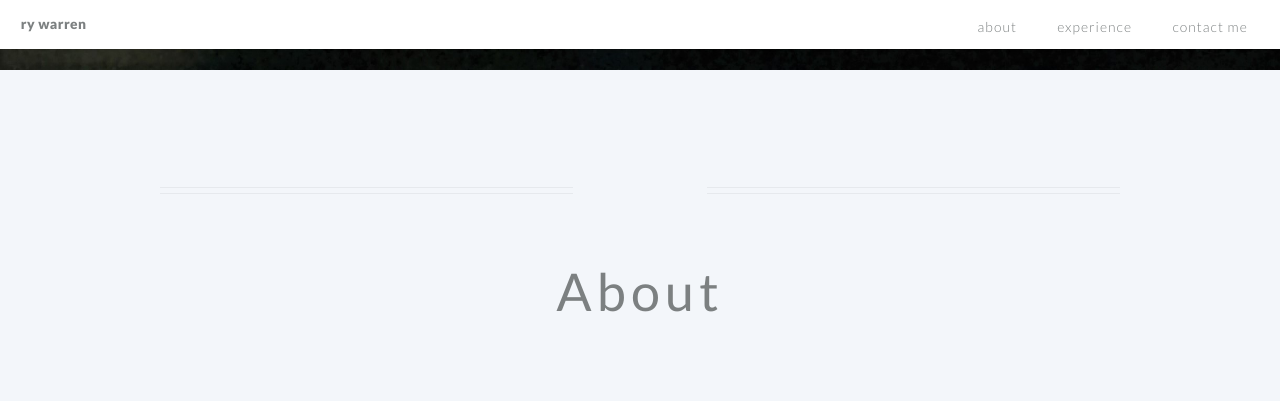
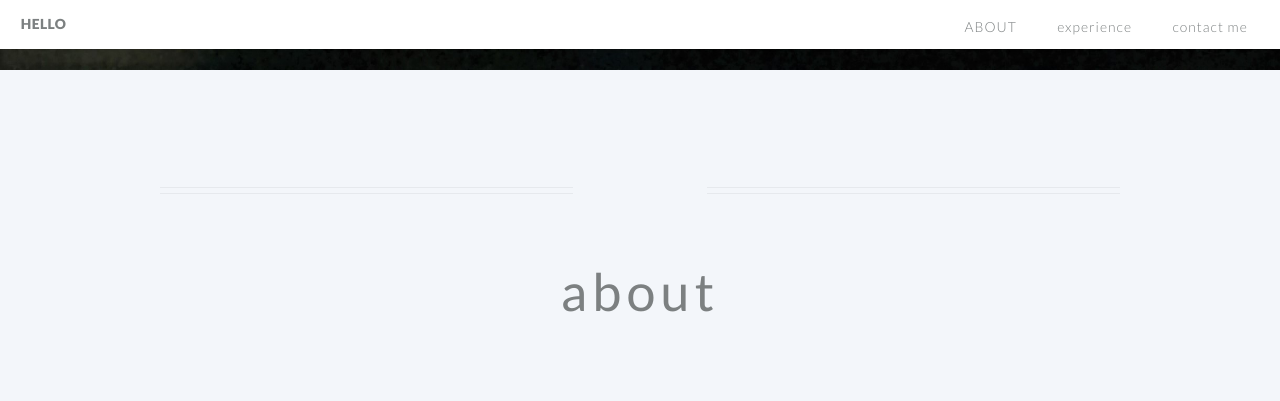
Before and after one commit to RyWarren/RyWarren.github.io, a Jekyll site: the page built from index.md, in a window 1280 px wide and 900 px high, scrolled down 470 px. Shown: the top 401 px of the window. Built offline with Jekyll 4.4.1, drawn with Linux system fonts in a browser that asks for light colours.

Commit message:
sixth commit

```diff
--- a/_layouts/hello-default.html
+++ b/_layouts/hello-default.html
@@ -56,11 +56,11 @@
 
     <!-- HEADER -->
     <header id="header">
-      <h1 id="logo" style="text-transform:lowercase">
-        <a href="/">ry warren</a></h1>
+      <h1 id="logo" style="text-transform:uppercase">
+        <a href="/">hello</a></h1>
       <nav id="nav">
         <ul>
-          <li style="text-transform:lowercase"><a href="{{ page.page_url }}/#about">about</a></li>
+          <li style="text-transform:uppercase"><a href="{{ page.page_url }}/#about">about</a></li>
           {% if page.portfolio %}
           <li style="text-transform:lowercase"><a href="{{ page.page_url }}/#{{ page.portfolio }}">{{ page.portfolio }}</a></li>
           {% endif %}
@@ -93,7 +93,7 @@
         <article id="main">
             <!-- section: about -->
               <header class="special container" id="about">
-                <h2 ><strong>About</strong></h2>
+                <h2 ><strong>about</strong></h2>
               </header>
 
               <section class="special container" style="margin-bottom:10em">
```
Also changed, not shown: assets/ico/favicon.ico.
